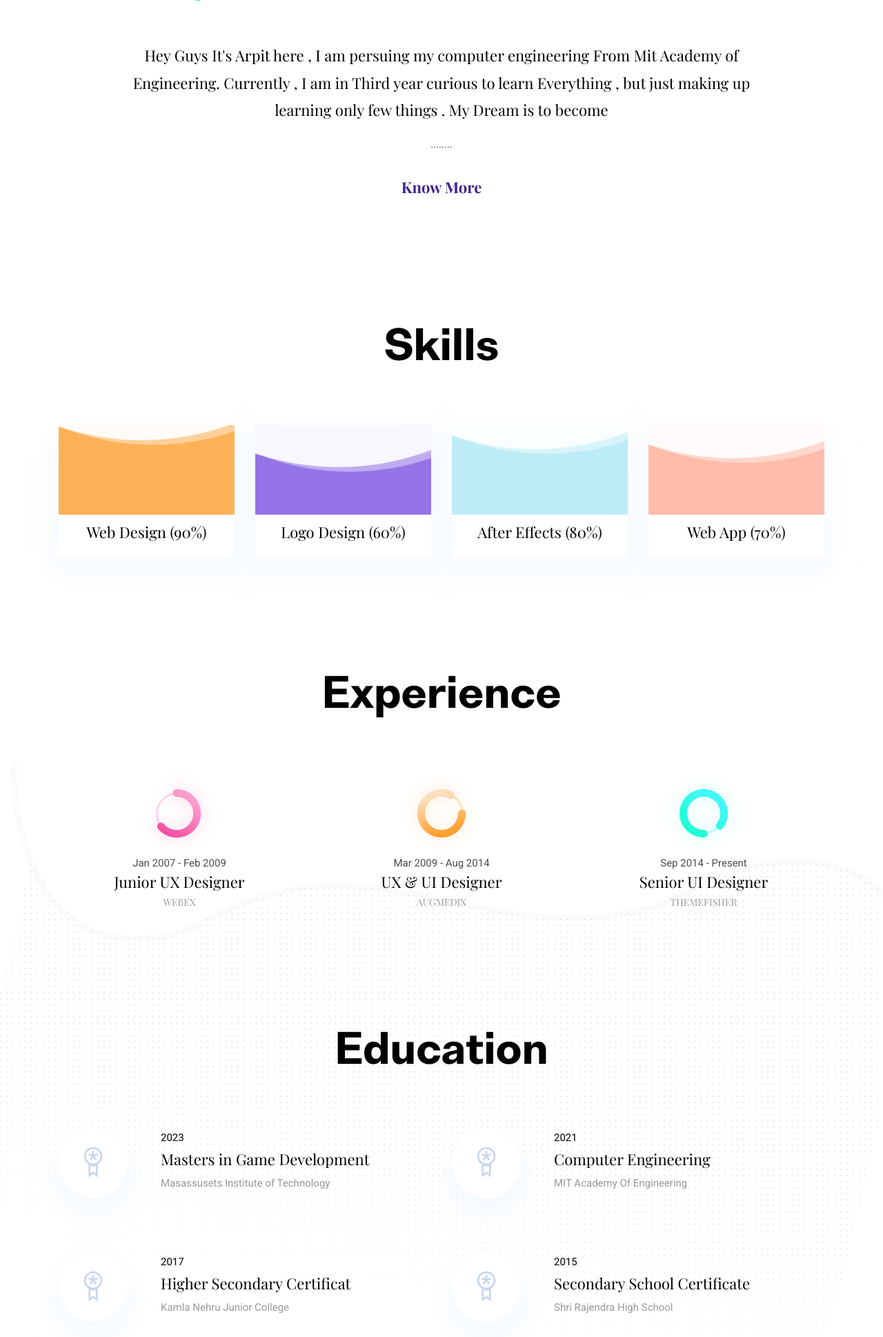
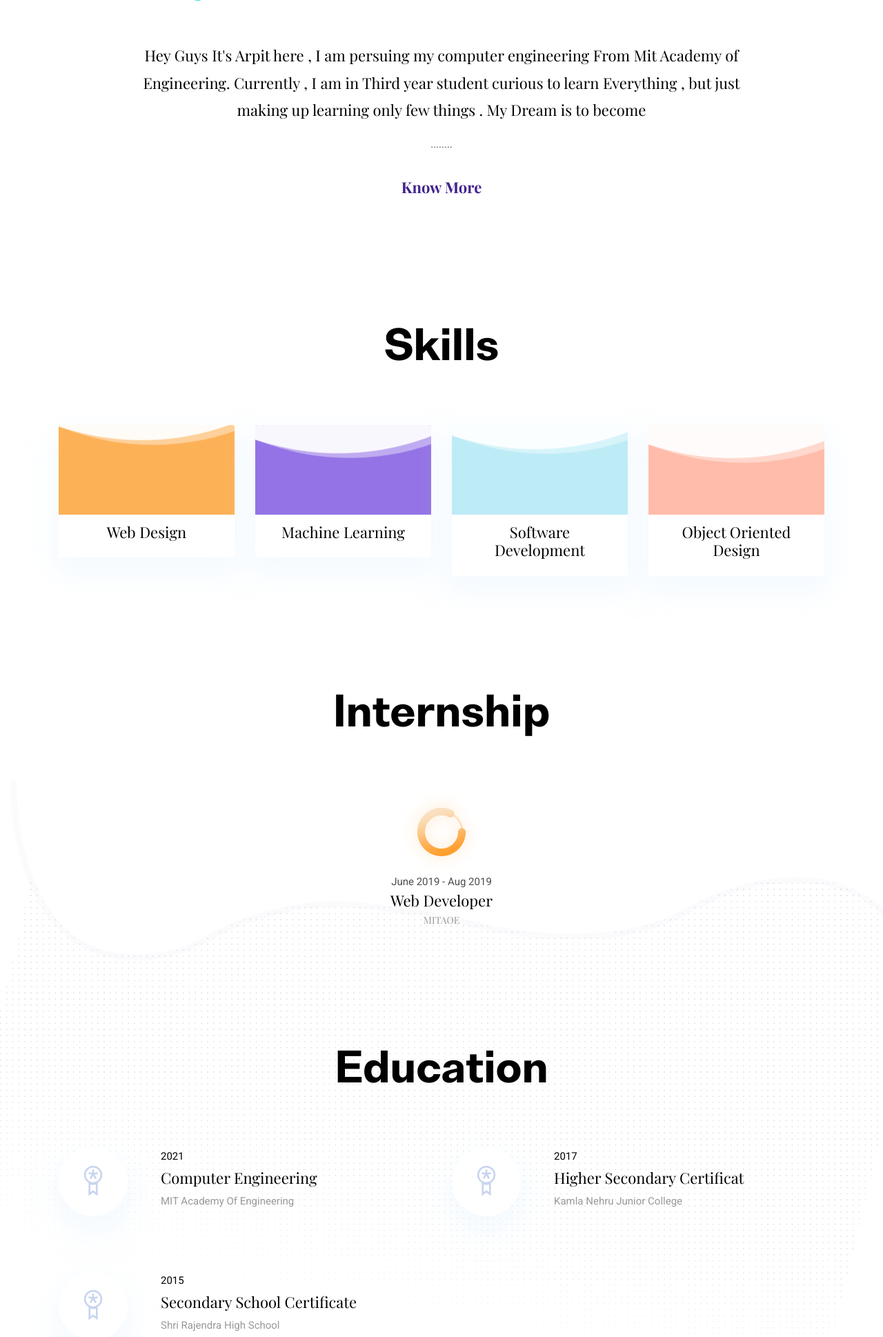
Before and after one commit to NarutoOp/Doki_site, a Django app: page / in a window 1280 px wide; the page is wider, and only the part inside the window is pictured. Shown: the part 967-2905 px from the top of that part at 69% size. Run offline with Django 3.2, Linux system fonts and the light colour scheme; data comes from the database, SQL or seed files in the repository; some libraries are stand-ins or nearby versions.

Commit message:
Update index.html

```diff
--- a/First/templates/First/index.html
+++ b/First/templates/First/index.html
@@ -58,7 +58,7 @@
     <div class="row">
       <div class="col-lg-10 mx-auto text-center">
         <p class="font-secondary paragraph-lg text-dark">Hey Guys It's Arpit here , I am persuing my computer engineering From Mit Academy of Engineering.
-          Currently , I am in Third year curious to learn
+          Currently , I am in Third year student curious to learn
           Everything , but just making up learning only few things .
           My Dream is to become </p><p>........</p>
         <a href="{% url 'doki-about' %}" class="btn btn-transparent">know more</a>
@@ -81,17 +81,17 @@
             <div class="wave" data-progress="90%"></div>
           </div>
           <div class="card-footer bg-white">
-            <h4 class="card-title">Web Design (90%)</h4>
+            <h4 class="card-title">Web Design</h4>
           </div>
         </div>
       </div>
       <div class="col-lg-3 col-sm-6 mb-4 mb-lg-0">
         <div class="card shadow text-center">
           <div class="position-relative rounded-top progress-wrapper" data-color="#9473e6">
-            <div class="wave" data-progress="60%"></div>
+            <div class="wave" data-progress="75%"></div>
           </div>
           <div class="card-footer bg-white">
-            <h4 class="card-title">Logo Design (60%)</h4>
+            <h4 class="card-title">Machine Learning</h4>
           </div>
         </div>
       </div>
@@ -101,7 +101,7 @@
             <div class="wave" data-progress="80%"></div>
           </div>
           <div class="card-footer bg-white">
-            <h4 class="card-title">After Effects (80%)</h4>
+            <h4 class="card-title">Software Development</h4>
           </div>
         </div>
       </div>
@@ -111,7 +111,7 @@
             <div class="wave" data-progress="70%"></div>
           </div>
           <div class="card-footer bg-white">
-            <h4 class="card-title">Web App (70%)</h4>
+            <h4 class="card-title">Object Oriented Design</h4>
           </div>
         </div>
       </div>
@@ -125,25 +125,25 @@
   <div class="container">
     <div class="row justify-content-around">
       <div class="col-lg-12 text-center">
-        <h2 class="section-title">Experience</h2>
+        <h2 class="section-title">Internship</h2>
       </div>
       <div class="col-lg-3 col-md-4 text-center">
-        <img src="{% static 'First/images/experience/icon-1.png' %}" alt="icon">
+        <!-- <img src="{% static 'First/images/experience/icon-1.png' %}" alt="icon">
         <p class="mb-0">Jan 2007 - Feb 2009</p>
         <h4>Junior UX Designer</h4>
-        <h6 class="text-light">WEBEX</h6>
+        <h6 class="text-light">WEBEX</h6> -->
       </div>
       <div class="col-lg-3 col-md-4 text-center">
         <img src="{% static 'First/images/experience/icon-2.png' %}" alt="icon">
-        <p class="mb-0">Mar 2009 - Aug 2014</p>
-        <h4>UX & UI Designer</h4>
-        <h6 class="text-light">AUGMEDIX</h6>
+        <p class="mb-0">June 2019 - Aug 2019</p>
+        <h4>Web Developer</h4>
+        <h6 class="text-light">MITAOE</h6>
       </div>
       <div class="col-lg-3 col-md-4 text-center">
-        <img src="{% static 'First/images/experience/icon-3.png' %}" alt="icon">
+        <!-- <img src="{% static 'First/images/experience/icon-3.png' %}" alt="icon">
         <p class="mb-0">Sep 2014 - Present</p>
         <h4>Senior UI Designer</h4>
-        <h6 class="text-light">THEMEFISHER</h6>
+        <h6 class="text-light">THEMEFISHER</h6> -->
       </div>
     </div>
   </div>
@@ -157,7 +157,7 @@
       <div class="col-lg-12 text-center">
         <h2 class="section-title">Education</h2>
       </div>
-      <div class="col-lg-6 col-md-6 mb-80">
+      <!-- <div class="col-lg-6 col-md-6 mb-80">
         <div class="d-flex">
           <div class="mr-lg-5 mr-3">
             <i class="ti ti-medall icon icon-light icon-bg bg-white shadow rounded-circle d-block"></i>
@@ -168,7 +168,7 @@
             <p class="mb-0 text-light">Masassusets Institute of Technology</p>
           </div>
         </div>
-      </div>
+      </div> -->
       <div class="col-lg-6 col-md-6 mb-80">
         <div class="d-flex">
           <div class="mr-lg-5 mr-3">
@@ -193,7 +193,7 @@
           </div>
         </div>
       </div>
-      <div class="col-lg-6 col-md-6 mb-80">
+      <div class="col-lg-12 col-md-12 mb-80">
         <div class="d-flex">
           <div class="mr-lg-5 mr-3">
             <i class="ti ti-medall icon icon-light icon-bg bg-white shadow rounded-circle d-block"></i>
@@ -223,8 +223,8 @@
         <div class="card hover-shadow shadow">
           <div class="card-body text-center px-4 py-5">
             <i class="ti ti-palette icon mb-5 d-inline-block"></i>
-            <h4 class="mb-4">UI Design</h4>
-            <p>Hello Everyone! Have a great day :) I am here to help you. If you want to know something or you have any suggestion then please mail me. Thank You.</p>
+            <h4 class="mb-4">Web Development</h4>
+            <p>The website made using php or python as backend. Also using components like bootstrap, html, css, javascript, node.js, AJAX, etc for frontend .</p>
           </div>
         </div>
       </div>
@@ -232,8 +232,9 @@
         <div class="card active-bg-primary hover-shadow shadow">
           <div class="card-body text-center px-4 py-5">
             <i class="ti ti-vector icon mb-5 d-inline-block"></i>
-            <h4 class="mb-4">UX Design</h4>
-            <p>Hello Everyone! Have a great day :) I am here to help you. If you want to know something or you have any suggestion then please mail me. Thank You.</p>
+            <h4 class="mb-4">Desktop Application</h4>
+            <p>Hello Everyone! Have a great day :) I am here to help you.
+            Destop application made using electron,tkinter,eel,etc. If you want Desktop application please mail me.Thank You.</p>
           </div>
         </div>
       </div>
@@ -241,8 +242,8 @@
         <div class="card hover-shadow shadow">
           <div class="card-body text-center px-4 py-5">
             <i class="ti ti-panel icon mb-5 d-inline-block"></i>
-            <h4 class="mb-4">Interaction Design</h4>
-            <p>Hello Everyone! Have a great day :) I am here to help you. If you want to know something or you have any suggestion then please mail me. Thank You.</p>
+            <h4 class="mb-4">App Development</h4>
+            <p>Hello Everyone! Have a great day :) I am here to help you. If you want Application for you using flutter please mail me. Thank You.</p>
           </div>
         </div>
       </div>
```
